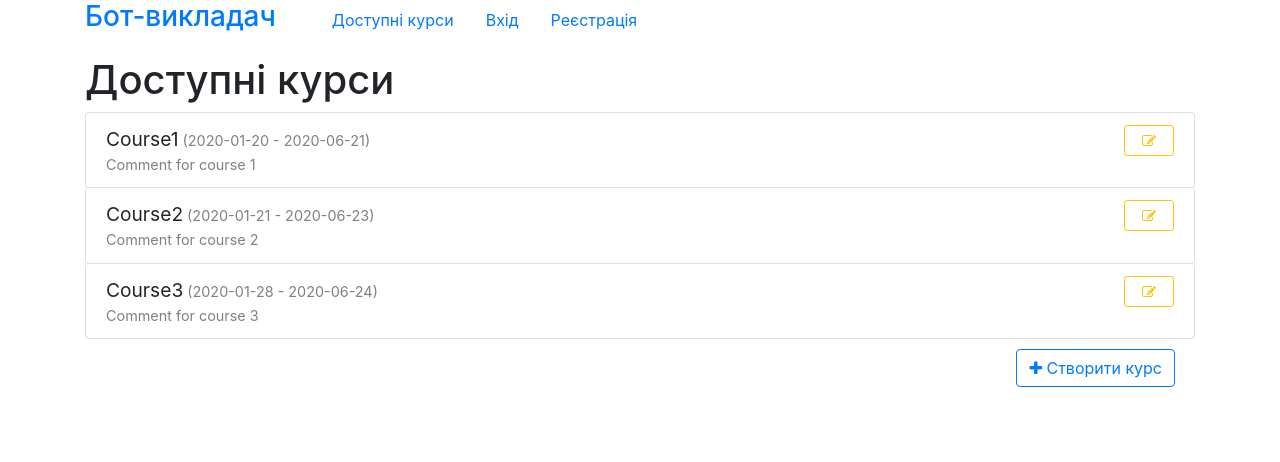
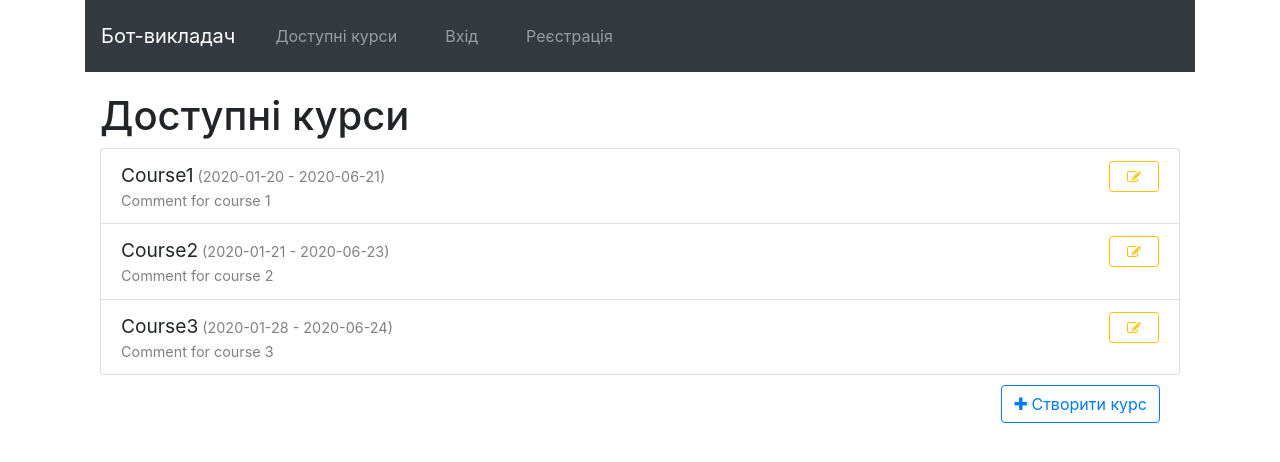
Before and after one commit to NarbiD/sc-teacher-frontend, a React (Create React App) app: page /courses in a window 1280 px wide. Shown: the top 462 px of the page. Built offline with nearby package versions, Linux system fonts and the light colour scheme.

Commit message:
added navbar styles, added container-class to main blocks

```diff
--- a/src/components/available-courses/available-courses.js
+++ b/src/components/available-courses/available-courses.js
@@ -5,7 +5,7 @@
 
 const AvailableCourses = ({ items, onCreate }) => {
     return (
-        <div>
+        <div className="container">
             <Title />
             <CourseList items={ items } />
             <CreateCourse onCreate={ onCreate } />
--- a/src/components/create-course/create-course.js
+++ b/src/components/create-course/create-course.js
@@ -1,9 +1,13 @@
 import React from 'react'
 
 import CourseFormGroup from '../course-form/course-input-from-group/course-form-group'
+import Title from '../create-course/title/title';
 
 const CreateCourse = ({ onCreate }) => {
-    return <CourseFormGroup onSub={(item)=>onCreate(item)} />
+    return <div  className="container">
+                <Title />
+                <CourseFormGroup onSub={(item)=>onCreate(item)} />
+           </div>
 }
 
 export default CreateCourse;
--- /dev/null
+++ b/src/components/create-course/title/title.js
@@ -0,0 +1,7 @@
+import React from 'react';
+
+const Title = () => {
+    return <h1>Створення нового курсу</h1>
+}
+
+export default Title;
--- a/src/components/header/header.css
+++ b/src/components/header/header.css
@@ -1,6 +1,14 @@
-ul li {
+.header ul li {
     list-style: none;
     margin: 0;
     padding: .5rem 1rem;
     border-radius: 3px;
   }
+
+.header ul li:hover {
+    background-color: rgb(224, 160, 32);
+}
+
+.header {
+  margin-bottom: 20px;
+}
--- a/src/components/header/header.js
+++ b/src/components/header/header.js
@@ -5,24 +5,37 @@
 
 const Header = () => {
   return (
-    <div className="header d-flex">
-      <h3>
-        <Link to="/">
+    <nav className="header navbar navbar-expand-lg navbar-dark bg-dark">
+      <Link to="/"
+            class="navbar-brand">
           Бот-викладач
-        </Link>
-      </h3>
-      <ul className="d-flex">
-        <li>
-          <Link to="/courses/">Доступні курси</Link>
+      </Link>
+      <button className="navbar-toggler" type="button" data-toggle="collapse" data-target="#navbarSupportedContent" aria-controls="navbarSupportedContent" aria-expanded="false" aria-label="Toggle navigation">
+        <span className="navbar-toggler-icon"></span>
+      </button>
+      <div className="collapse navbar-collapse" id="navbarSupportedContent">
+      <ul className="navbar-nav mr-auto">
+        <li className="nav-item">
+          <Link to="/courses/"
+                className="nav-link">
+            Доступні курси
+          </Link>
         </li>
-        <li>
-          <Link to="/sign-in">Вхід</Link>
+        <li className="nav-item">
+          <Link to="/sign-in"
+                className="nav-link">
+            Вхід
+          </Link>
         </li>
-        <li>
-          <Link to="/sign-up">Реєстрація</Link>
+        <li className="nav-item">
+          <Link to="/sign-up"
+                class="nav-link">
+            Реєстрація
+          </Link>
         </li>
       </ul>
-    </div>
+      </div>
+      </nav>
   );
 };
 
```
